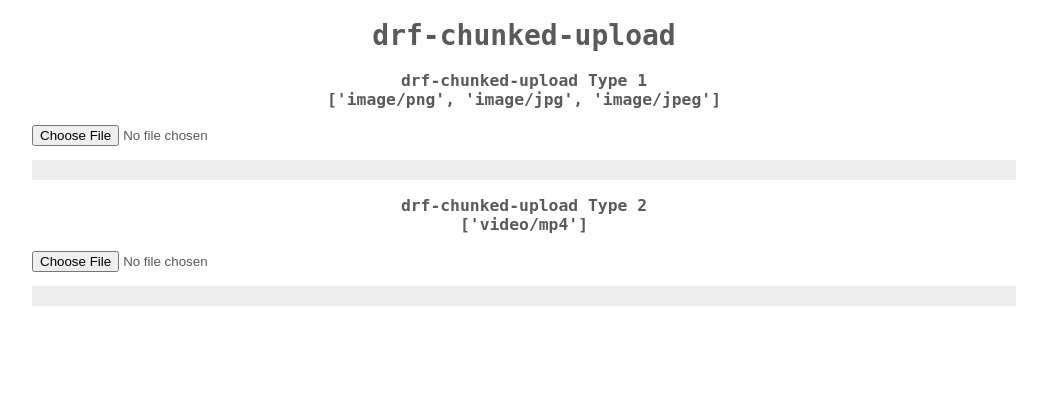
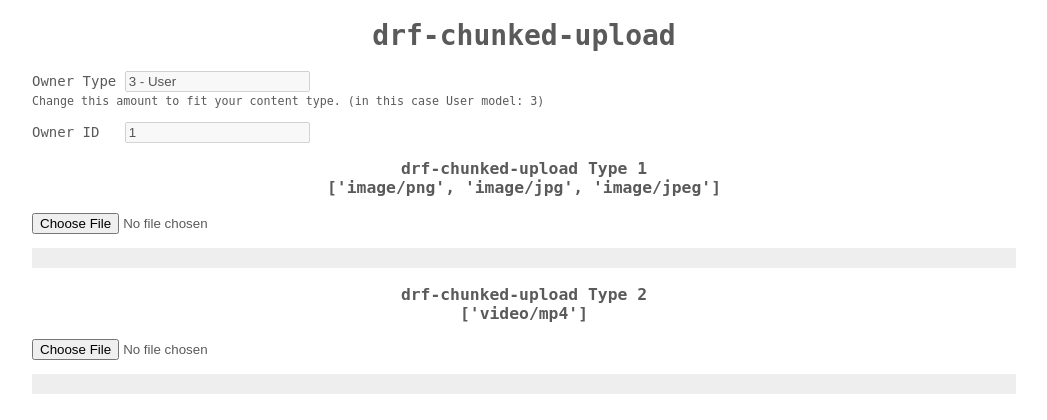
Before and after one commit to m3hrdadfi/drf-chunked-upload-example, a Django app: page / in a window 1280 px wide. Shown: the top 420 px of the page, without its empty margins (116-1163 px from the left). Run offline with Django 3.2, Linux system fonts and the light colour scheme.

Commit message:
add content-type feature to the demo.

```diff
--- a/templates/pages/home.html
+++ b/templates/pages/home.html
@@ -8,6 +8,16 @@
     </h1>
     {% csrf_token %}
 
+    <p>
+        <label for="owner_type">Owner Type</label>
+        <input id="owner_type" type="text" name="owner_type" disabled="true" value="3 - User">
+        <br>
+        <small>Change this amount to fit your content type. (in this case User model: 3)</small>
+    </p>
+    <p>
+        <label for="owner_id">Owner ID &nbsp;</label>
+        <input id="owner_id" type="text" name="owner_id" disabled="true" value="1">
+    </p>
 
     <h3 class="title">
         drf-chunked-upload Type 1 <br>
@@ -42,7 +52,11 @@
     <script type="text/javascript">
         var md5 = "",
             csrf = $('[name="csrfmiddlewaretoken"]').attr('value'),
-            form_data = [];
+            form_data = [
+                {'name': 'owner_type', 'value': 3},
+                {'name': 'owner_id', 'value': 1}
+            ];
+
 
         function calculate_md5(data, chunk_size) {
             var blob_slice = File.prototype.slice || File.prototype.mozSlice || File.prototype.webkitSlice,
@@ -73,7 +87,6 @@
             function read_next_chunk() {
                 var start = current_chunk * chunk_size,
                     end = Math.min(start + chunk_size, file.size);
-                {#end = ((start + chunk_size) >= file.size) ? file.size : start + chunk_size;#}
                 fileReader.readAsArrayBuffer(blob_slice.call(file, start, end));
             };
 
@@ -93,13 +106,11 @@
             },
             add: function (e, data) { // Called before starting upload
                 $("#messages_type_1").empty();
-                // If this is the second file you're uploading we need to remove the
-                // old upload_id and just keep the csrftoken (which is always first).
-                form_data.splice(1);
-                calculate_md5(data, chunk_size);  // Again, chunks of 100 kB
+                form_data.splice(2);
+                calculate_md5(data, chunk_size);
             },
             chunkdone: function (e, data) { // Called after uploading each chunk
-                if (form_data.length < 2) {
+                if (form_data.length < 3) {
                     form_data.push(
                         {"name": 'upload_id', "value": data.result.id}
                     );
@@ -112,7 +123,9 @@
                 $.ajax({
                     type: "POST",
                     url: data.result.url,
-                    data: {md5: md5},
+                    data: {
+                        md5: md5
+                    },
                     headers: {
                         'X-CSRFToken': csrf
                     },
```
Also changed, not shown: chunked_upload_example/settings.py (+8 -0 lines).
